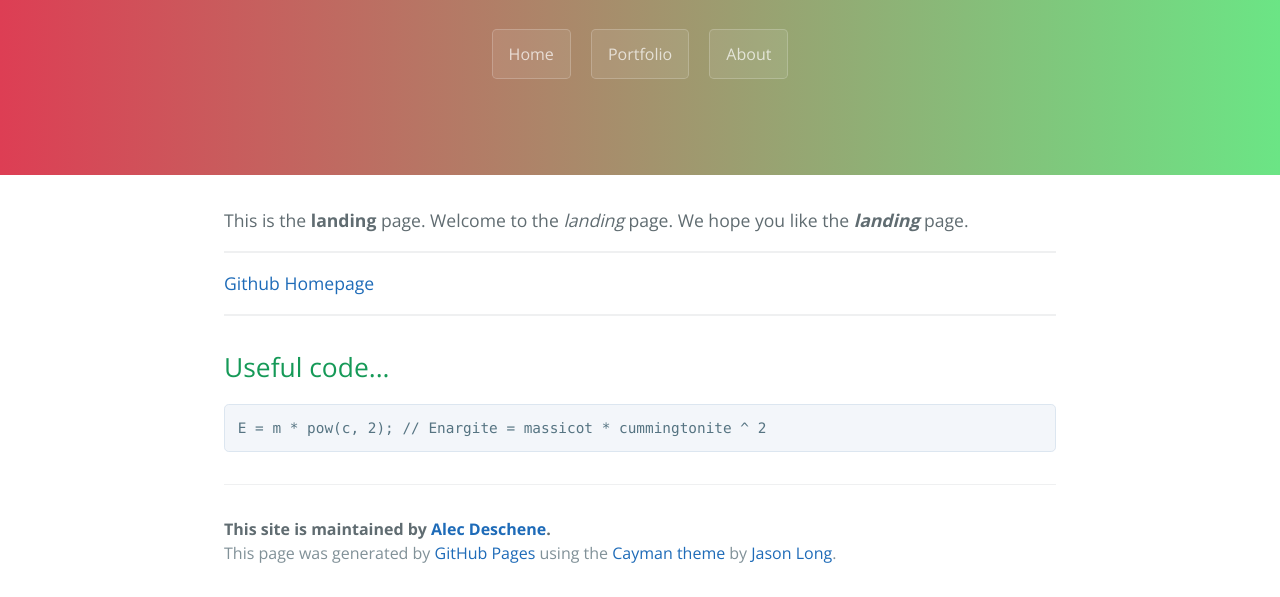
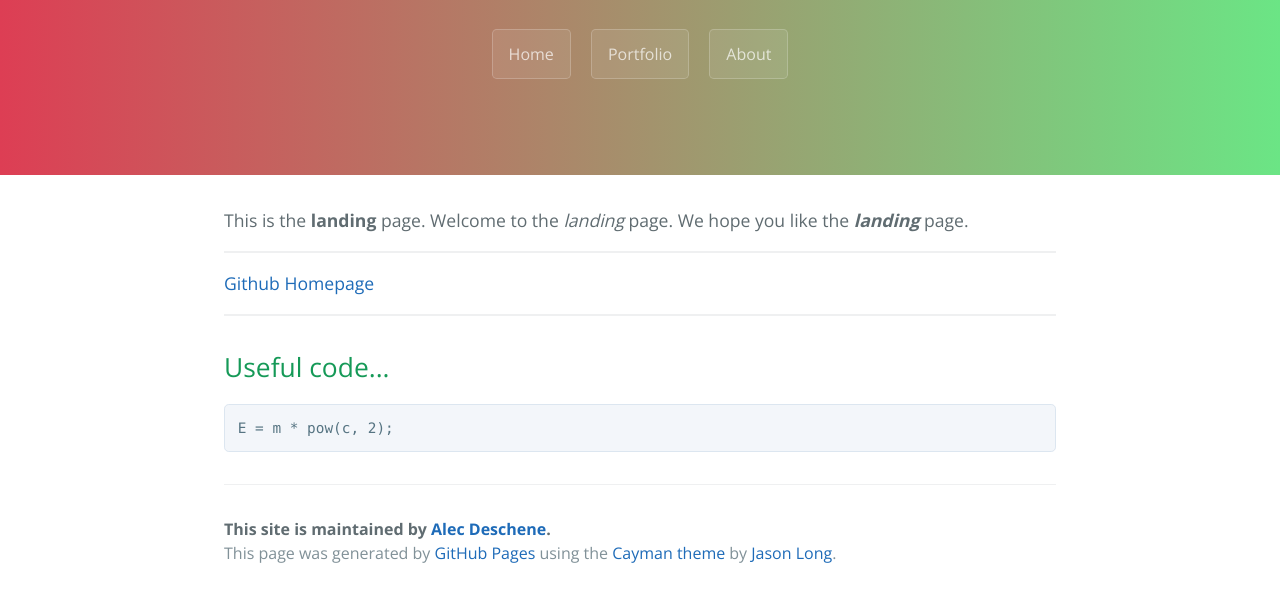
Before and after one commit to adeschene/adeschene.github.io, a website: page index.html in a window 1280 px wide. Shown: the part 208-805 px from the top of the page. Drawn offline with nearby package versions, Linux system fonts and the light colour scheme.

Commit message:
Update index.html

```diff
--- a/index.html
+++ b/index.html
@@ -33,7 +33,7 @@
 
       <h2><a id="code-header" class="anchor" href="#code-header" aria-hidden="true"><span class="octicon octicon-link"></span></a>Useful code...</h2>
 
-      <pre><code>E = m * pow(c, 2); // Enargite = massicot * cummingtonite ^ 2</code></pre>
+      <pre><code>E = m * pow(c, 2);</code></pre>
 
       <footer class="site-footer">
         <span class="site-footer-owner"> This site is maintained by <a href="https://github.com/adeschene">Alec Deschene</a>.</span>
```
